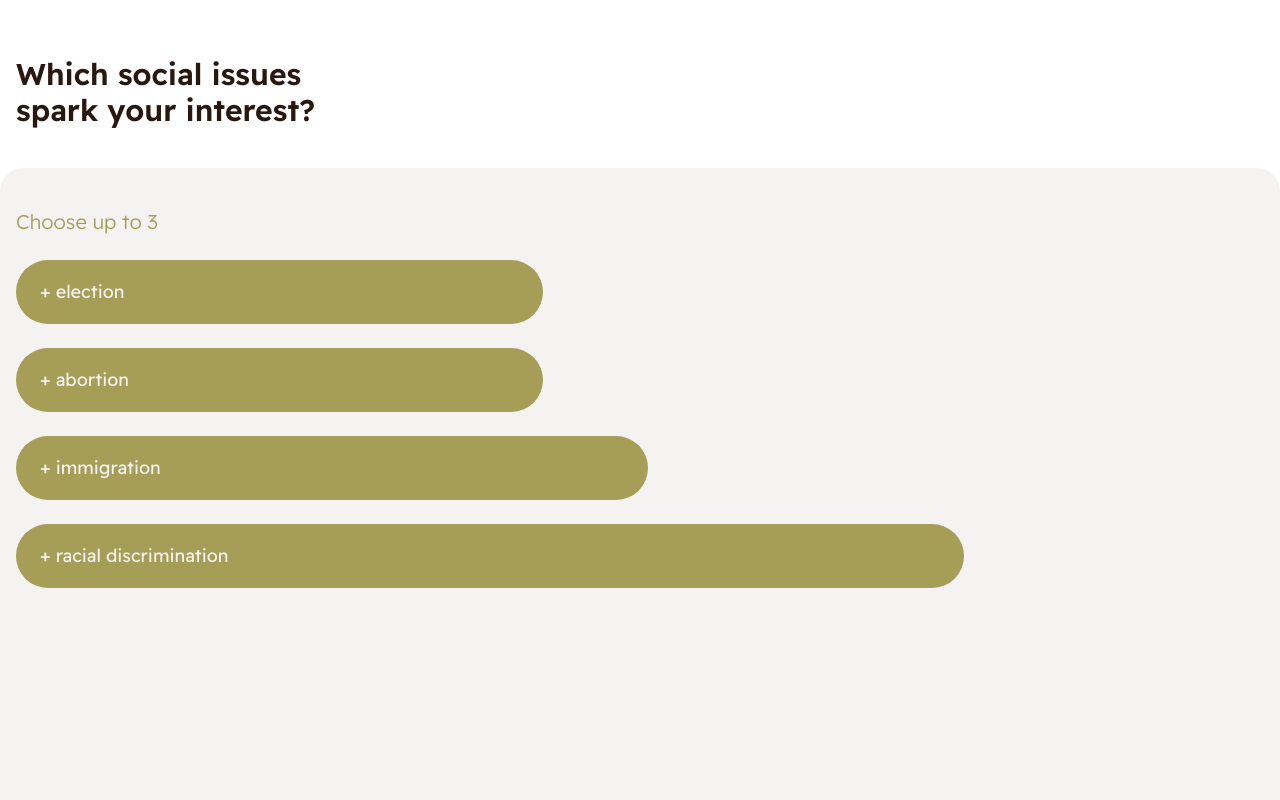
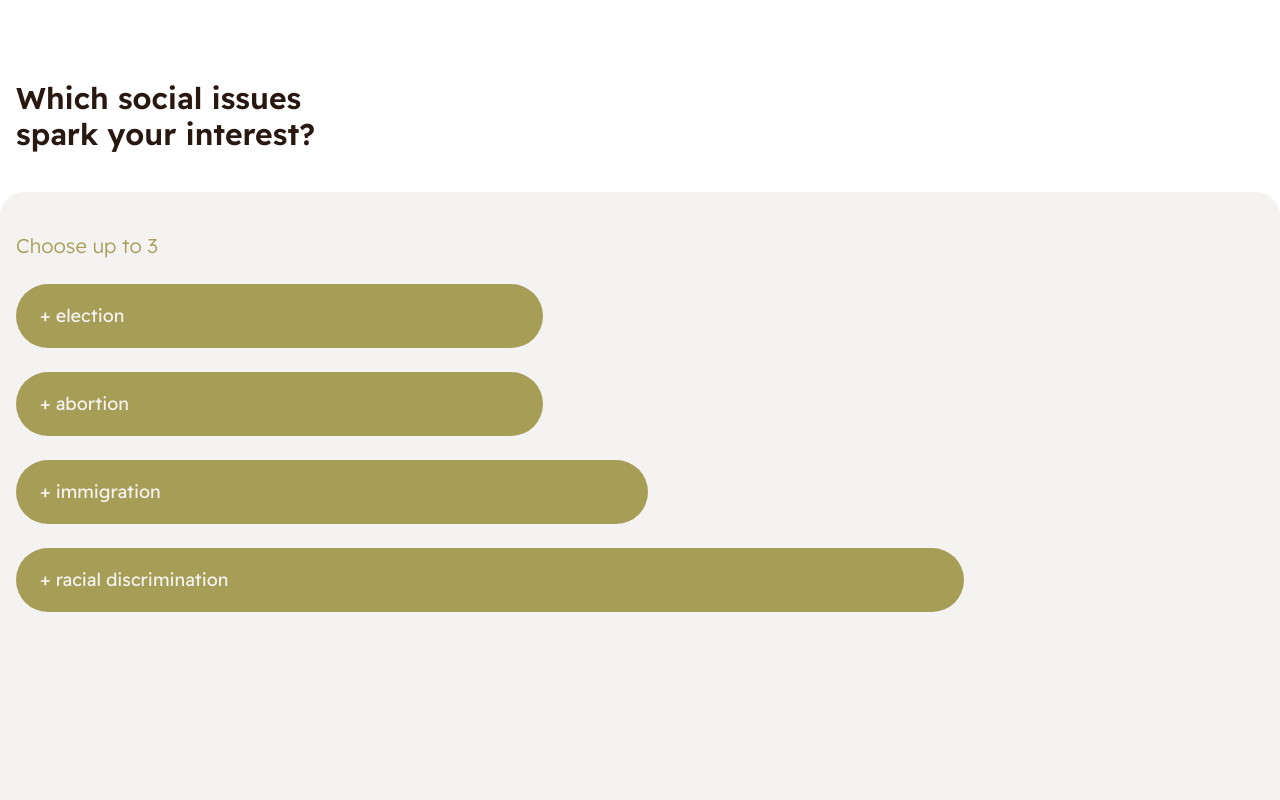
Before and after one commit to SamuelShally/ekko, a React (Create React App) app in the folder frontend/: page /interest in a window 1280 px wide. Shown: the top 800 px of the page. Built offline with nearby package versions, Linux system fonts and the light colour scheme.

Commit message:
minor changes

```diff
--- a/frontend/src/components/CreateProfile.jsx
+++ b/frontend/src/components/CreateProfile.jsx
@@ -5,7 +5,7 @@ const CreateProfile = () => {
     return (
         <div className="relative h-screen bg-accent">
             <div className="absolute grid h-3/4 inset-y-20 bg-accent place-items-center">
-                <h1 className="relative w-screen  text-4xl text-primary text-center text-bold">Set up profile</h1>
+                <h1 className="relative w-screen text-4xl text-primary text-center text-bold">Set up profile</h1>
                 <div className="relative card card-bordered rounded-3xl bg-neutral shadow-xl
                                 w-3/4 lg:card-side">
                     <img className="rounded-3xl mt-10 mx-8" src={userImageHolder} alt="User1"/>
--- a/frontend/src/components/HelloEkko.jsx
+++ b/frontend/src/components/HelloEkko.jsx
@@ -20,7 +20,7 @@ const Greeting = () => {
     }, []);
 
     return (
-        <div className="relative w-screen h-screen z-0">
+        <div className="relative w-screen h-screen z-0 scroll-smooth">
             {/* navigation bar */}
             <div className="relative z-20">
                 <Navigation/>
--- a/frontend/src/components/Interest.jsx
+++ b/frontend/src/components/Interest.jsx
@@ -2,7 +2,8 @@ import { Link } from 'react-router-dom';
 
 const Interest = () => {
     return (
-        <div className="relative h-screen inset-y-14">
+        <div className="bg-white">
+            <div className="relative h-screen top-20">
                 <h1 className="relative font-bold text-3xl text-primary mb-10 ml-4">
                     Which social issues<br />spark your interest?</h1>
                 <div className="relative bg-neutral h-full rounded-tl-3xl rounded-tr-3xl">
@@ -27,6 +28,7 @@ const Interest = () => {
                     </div>
                 </div>
             </div>
+        </div>
 
     );
 };
--- a/frontend/src/components/RegisterForm.jsx
+++ b/frontend/src/components/RegisterForm.jsx
@@ -5,7 +5,7 @@ const RegisterForm = () => {
     return (
         <div>
             {/* <div className="relative z-20"><img src={ekkoO} className="relative z-10 w-1/4 place-content-center ml-4 mt-4"/></div> */}
-            <div className="relative z-0 grid gap-y-16 place-content-center h-screen">
+            <div className="relative z-0 grid w-screen h-screen gap-y-16 place-content-center">
                 <h1 className="text-3xl font-semibold">Get started</h1>
                 <form onSubmit={() => { }} className="grid gap-6">
                     <div className="form-control w-3/4 max-w-xs">
```
Lines whose indentation alone changed are shown as unchanged.
